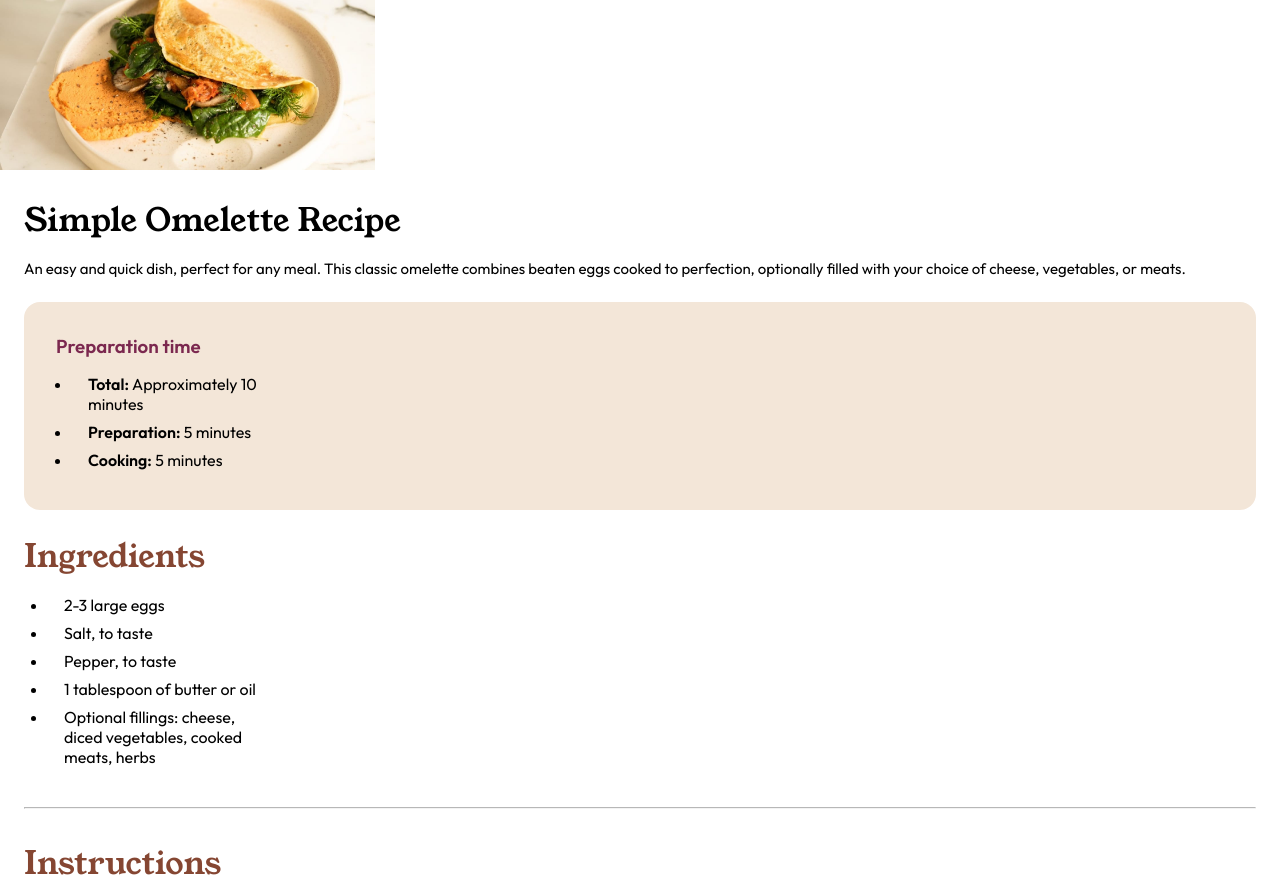
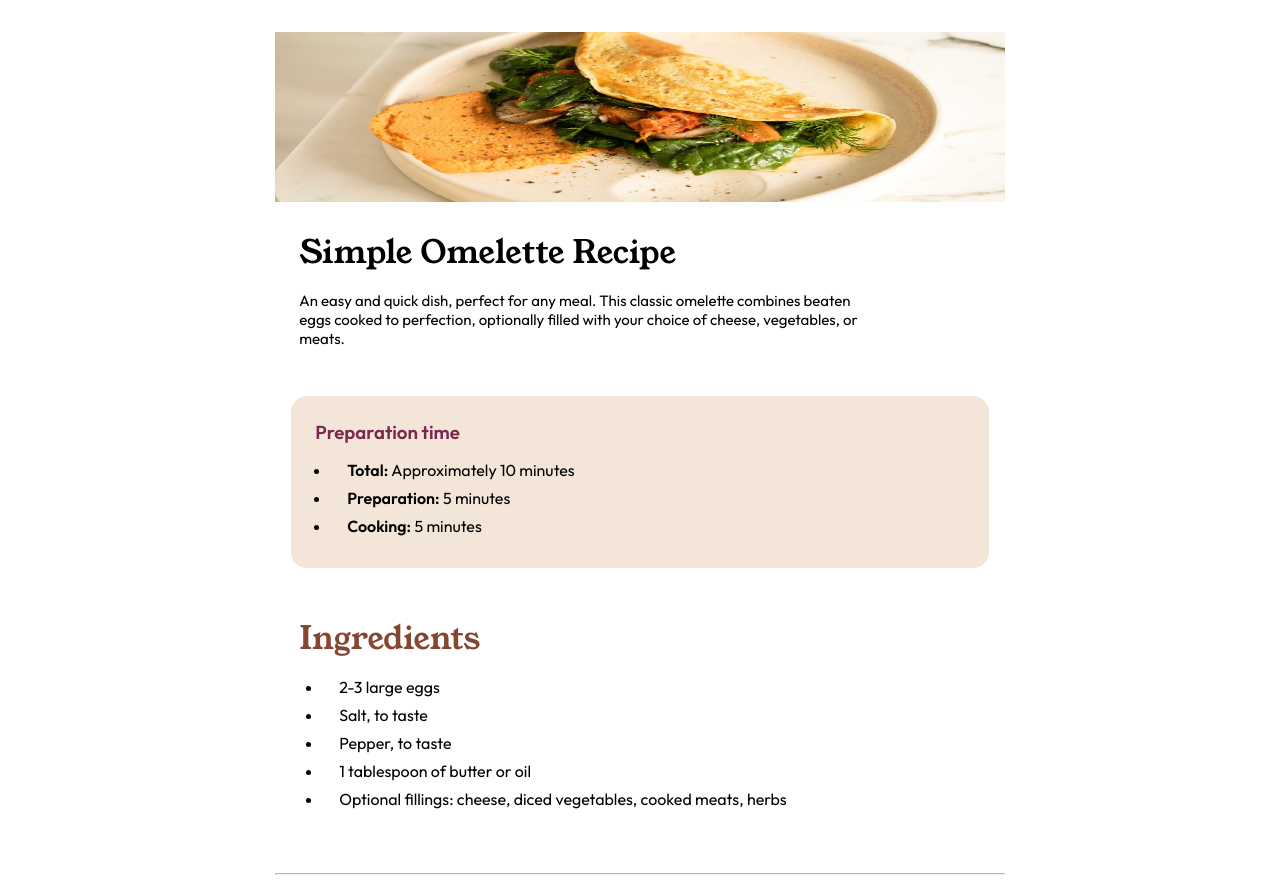
Before and after one commit to IGustiNgurahAgungSastraSidhiHartam/recipe-page, a plain HTML site: page index.html in a window 1280 px wide. Shown: the top 889 px of the page. Drawn offline with Linux system fonts and the light colour scheme.

Commit message:
fix(responsive)
fix responsive screen

```diff
--- a/index.html
+++ b/index.html
@@ -17,8 +17,12 @@
 </head>
 <body>
 
-<img src="./assets/images/image-omelette.jpeg" alt="Omelette" height="170px" width="375px">
   <div class="container">
+    <div class="title-img">
+
+      <img class="header-img" src="./assets/images/image-omelette.jpeg" alt="Omelette" height="170px" width="375px">
+
+    </div>
     <div class="title">
       <div class="title-content">
         <h1> Simple Omelette Recipe </h1>
@@ -103,7 +107,7 @@
 
   <div class="attribution">
     Challenge by <a href="https://www.frontendmentor.io?ref=challenge" target="_blank">Frontend Mentor</a>.
-    Coded by <a href="#">Your Name Here</a>.
+    Coded by <a href="#">Agung Sastra</a>.
   </div>
 </div>
 </body>
--- a/style.css
+++ b/style.css
@@ -1,5 +1,5 @@
-@import url('https://fonts.googleapis.com/css2?family=Outfit:wght@300;400;600&display=swap');
-@import url('https://fonts.googleapis.com/css2?family=Young+Serif&display=swap');
+@import url("https://fonts.googleapis.com/css2?family=Outfit:wght@300;400;600&display=swap");
+@import url("https://fonts.googleapis.com/css2?family=Young+Serif&display=swap");
 :root {
   /* Primary Colors */
   --color-nutmeg: hsl(14, 45%, 36%);
@@ -11,104 +11,114 @@
   --color-eggshell: hsl(30, 54%, 90%);
   --color-light-grey: hsl(30, 18%, 87%);
   --color-wenge-brown: hsl(30, 10%, 34%);
-    --color-dark-charcoal: hsl(24, 5%, 18%);
+  --color-dark-charcoal: hsl(24,  5%,  18%);
 }
 
-*{
+* {
   margin: 0;
   padding: 0;
 }
 
-body{
-    height: 100%;
+body {
+  max-width: 100vw;
+  min-height: 100vh;
+}
+
+.header-img {
   width: 100%;
+  height: 170px;
 }
-.container{
+
+.container > :not(.header-img, hr, .title-img) {
   padding: 1.5rem;
 }
-.title-content{
+
+.title .preparation {
+  padding: 1rem;
+}
+
+.title-content {
   margin-bottom: 1.5rem;
 }
-.title-content h1{
+.title-content h1 {
   font-family: "Young Serif", serif;
   color: var(--color-dark-charcoal);
   margin-bottom: 1rem;
   font-weight: 400;
 }
-.des{
+.des {
   color: var(--color-dark-charcoal);
   font-family: Outfit;
   margin-bottom: 0px;
   font-size: 15px;
 }
 
-.preparation{
+.preparation {
   background-color: var(--color-eggshell);
   padding: 2rem;
+  margin: 0 1rem;
   border-radius: 1rem;
 }
 
-.bold{
+.bold {
   font-weight: bold;
   font-family: Outfit;
   color: var(--color-dark-charcoal);
 }
 
-.preparation-content h3{
+.preparation-content h3 {
   font-family: Outfit;
   color: var(--color-dark-raspberry);
 }
 
-.preparation-content ul{
+.preparation-content ul {
   margin: 1rem 0 0 1rem;
   font-size: 1rem;
-    width: 13rem;
+  width: auto;
 }
 
-.preparation-content li{
+.preparation-content li {
   padding: 0 0 0.5rem 1rem;
   font-family: Outfit;
 }
 
-.ingredients-content h1{
+.ingredients-content h1 {
   margin-top: 1.5rem;
   font-family: Young Serif, serif;
   color: var(--color-nutmeg);
   font-weight: 400;
 }
 
-.ingredients-content ul{
+.ingredients-content ul {
   margin: 1rem 0 0 1.5rem;
   font-size: 1rem;
-    width: 13rem;
+  width: auto;
 }
 
-.ingredients-content li{
+.ingredients-content li {
   padding: 0 0 0.5rem 1rem;
   font-family: Outfit;
 }
 
-hr{
+hr {
   color: var(--color-nutmeg);
   margin: 2rem 0 2rem 0;
   opacity: 70%;
 }
 
-.instructions-content h1{
+.instructions-content h1 {
   font-family: Young Serif, serif;
   font-weight: 400;
-    color:var(--color-nutmeg);
-
+  color: var(--color-nutmeg);
 }
 
-.instructions-content ol{
+.instructions-content ol {
   margin: 1rem 0 0 1.5rem;
   font-size: 1rem;
-    width: 13rem;
-
+  width: auto;
 }
 
-.instructions-content li{
+.instructions-content li {
   padding: 0 0 0.5rem 1rem;
   font-family: Outfit;
 }
@@ -135,22 +145,46 @@ hr{
   color: var(--color-nutmeg);
 }
 
-th, td {
+th,
+td {
   border-bottom: 1px solid hsl(30, 10%, 34%, 0.5);
   padding: 8px;
 }
-
 
 .nutrition table {
   font-family: "Outfit", sans-serif;
   width: 100%;
   padding-left: 1rem;
   border-collapse: collapse;
-
 }
 
 .nutrition td {
   color: var(--color-wenge-brown);
   font-weight: 400;
-    font-size: 1rem;
+  font-size: 1rem;
 }
+
+@media screen and (min-width: 480px) {
+  body {
+    display: flex;
+    align-items: center;
+    flex-direction: column;
+    padding: 2rem;
+  }
+
+  .title {
+    border-radius: 1rem;
+    overflow: hidden;
+    width: 80%;
+    min-height: fit-content;
+  }
+  .title-img {
+    overflow: hidden;
+  }
+}
+
+@media screen and (min-width: 768px) {
+  .container {
+    width: 60%;
+  }
+}
```
Lines whose indentation alone changed are shown as unchanged.
